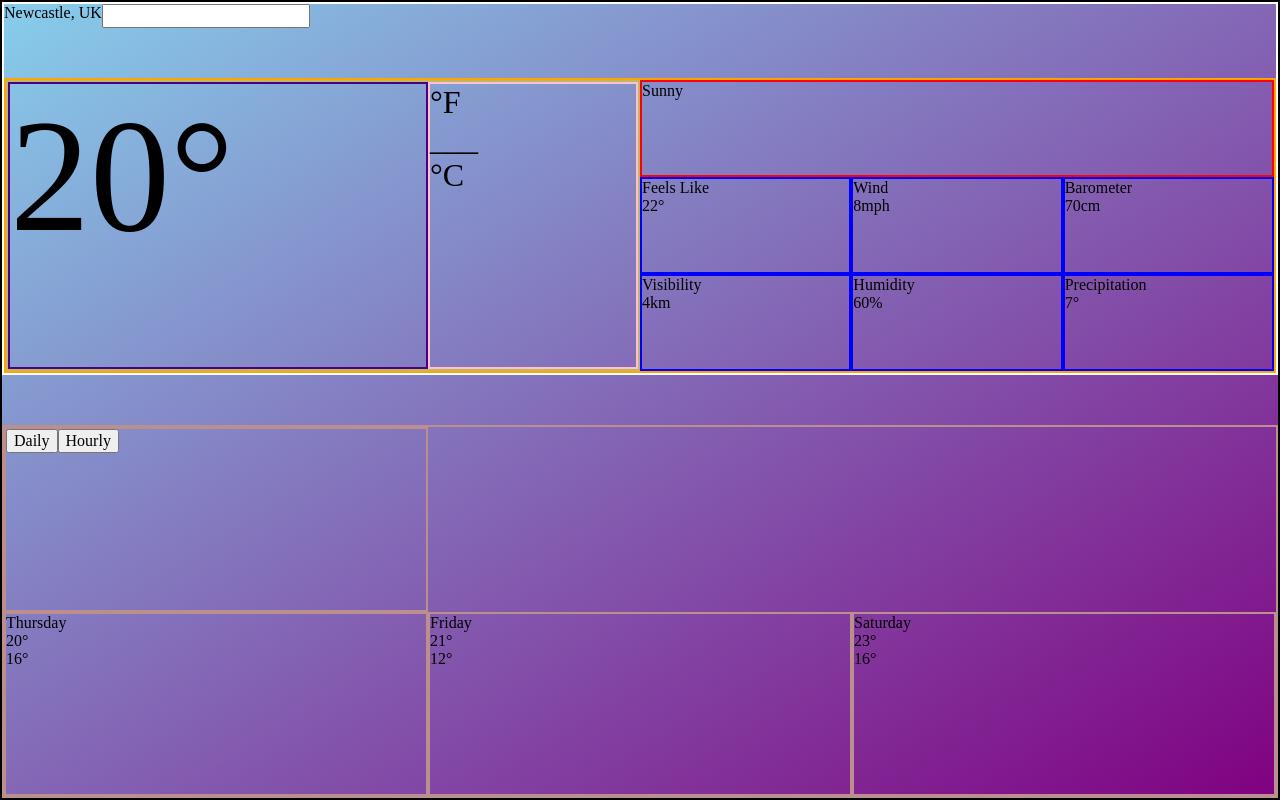
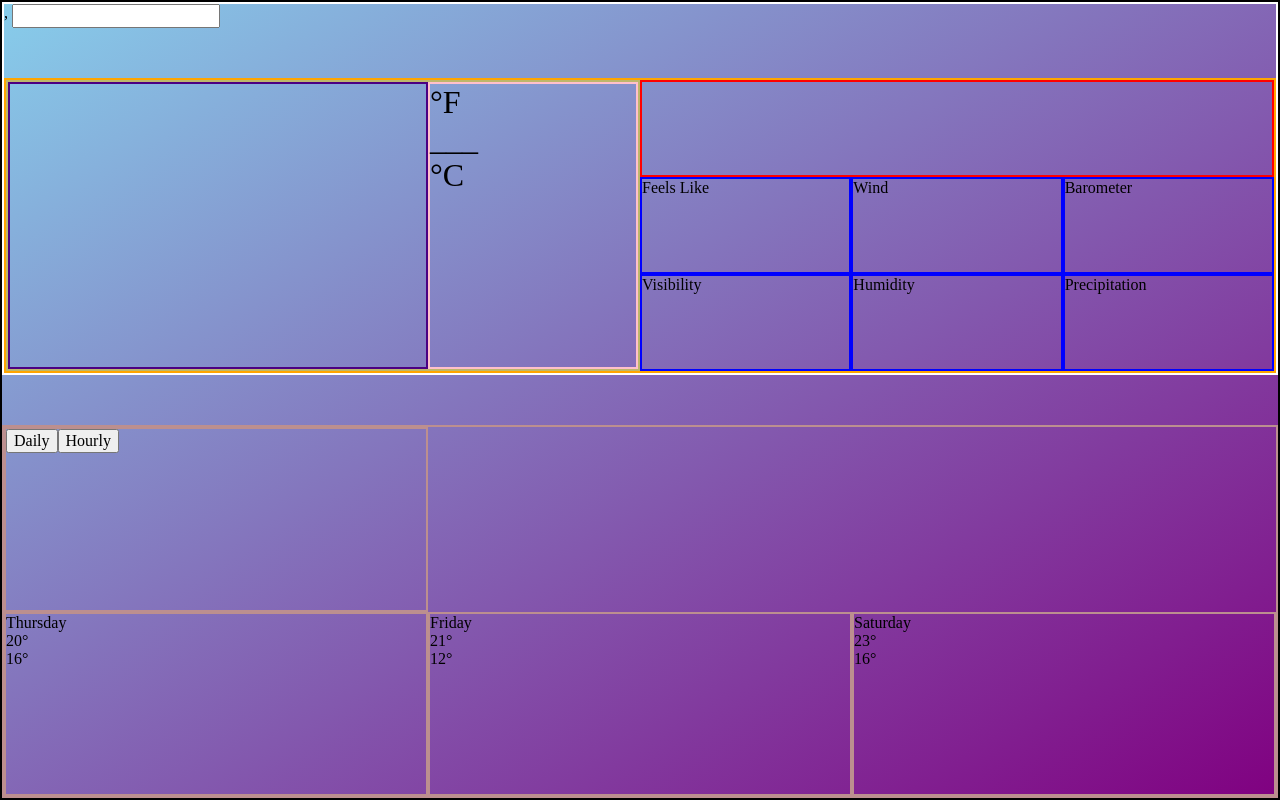
Before and after one commit to nufc-hub/weather-app, a website with bundled scripts: page src/index.html in a window 1280 px wide. Built offline with nearby package versions, Linux system fonts and the light colour scheme; some packages are replaced by stand-ins of ours; no server answers.

Commit message:
Remove default weather values

```diff
--- a/src/index.html
+++ b/src/index.html
@@ -11,8 +11,8 @@
       <div class="grid-row-one">
         <div>
           <div class="city-country">
-            <span id="city-name">Newcastle</span><span>,&nbsp;</span
-            ><span id="country-name">UK</span>
+            <span id="city-name"></span><span>,&nbsp;</span
+            ><span id="country-name"></span>
           </div>
           <div class="search">
             <label for="search"></label>
@@ -28,7 +28,7 @@
         <div class="weather-container">
           <div class="temperature">
             <div class="temperature-number">
-              <span id="temperature-number">20°</span>
+              <span id="temperature-number"></span>
             </div>
             <div class="temperature-unit">
               <div>°F</div>
@@ -37,30 +37,30 @@
             </div>
           </div>
           <div class="weather-details">
-            <div class="weather-type" id="weather-type">Sunny</div>
+            <div class="weather-type" id="weather-type"></div>
             <div class="weather-detail">
               <div class="detail-title">Feels Like</div>
-              <div class="detail-data" id="feels-like">22°</div>
+              <div class="detail-data" id="feels-like"></div>
             </div>
             <div class="weather-detail">
               <div class="detail-title">Wind</div>
-              <div class="detail-data" id="wind">8mph</div>
+              <div class="detail-data" id="wind"></div>
             </div>
             <div class="weather-detail">
               <div class="detail-title">Barometer</div>
-              <div class="detail-data" id="barometer">70cm</div>
+              <div class="detail-data" id="barometer"></div>
             </div>
             <div class="weather-detail">
               <div class="detail-title">Visibility</div>
-              <div class="detail-data" id="visibility">4km</div>
+              <div class="detail-data" id="visibility"></div>
             </div>
             <div class="weather-detail">
               <div class="detail-title">Humidity</div>
-              <div class="detail-data" id="humidity">60%</div>
+              <div class="detail-data" id="humidity"></div>
             </div>
             <div class="weather-detail">
               <div class="detail-title">Precipitation</div>
-              <div class="detail-data" id="precipitation">7°</div>
+              <div class="detail-data" id="precipitation"></div>
             </div>
           </div>
         </div>
```
